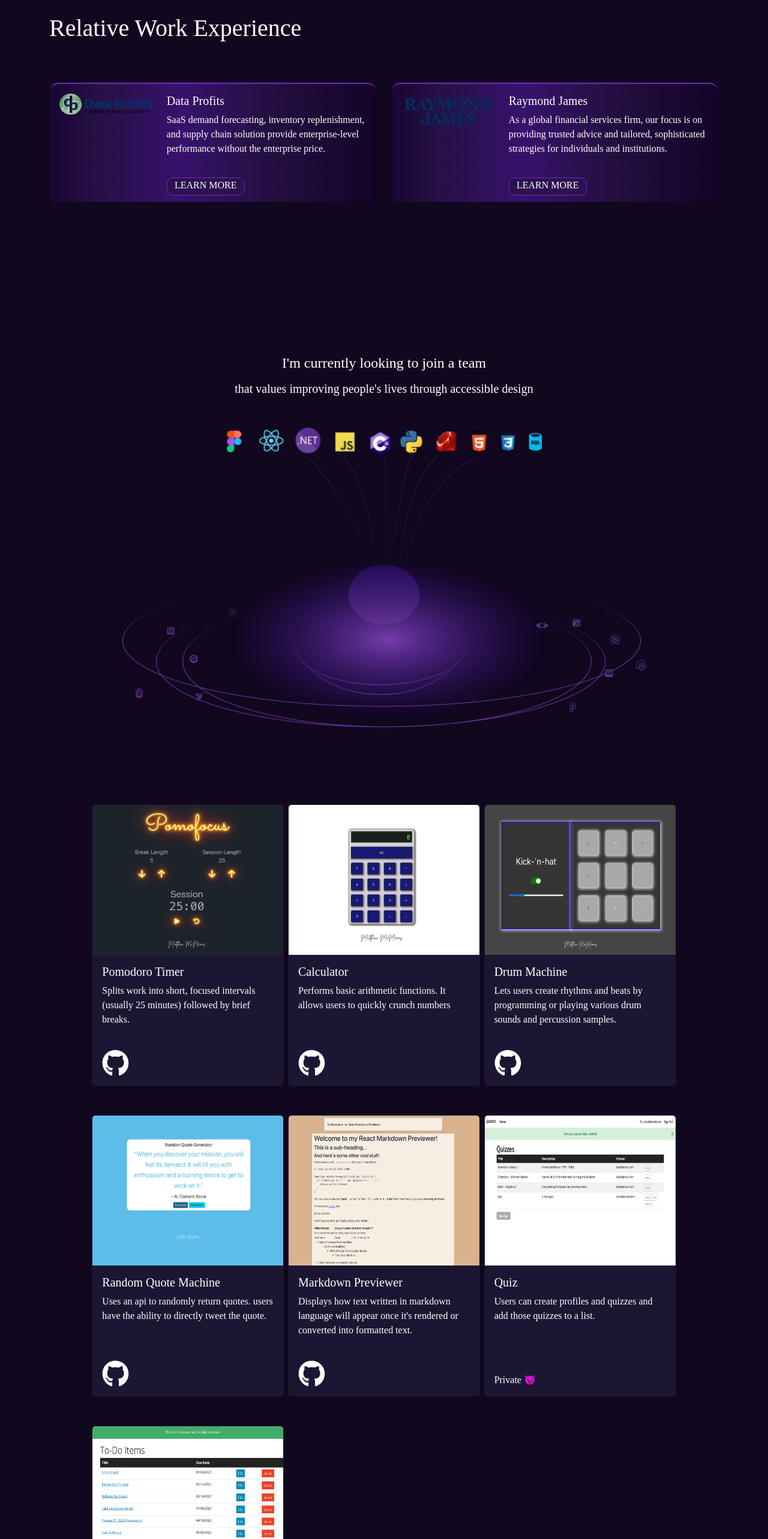
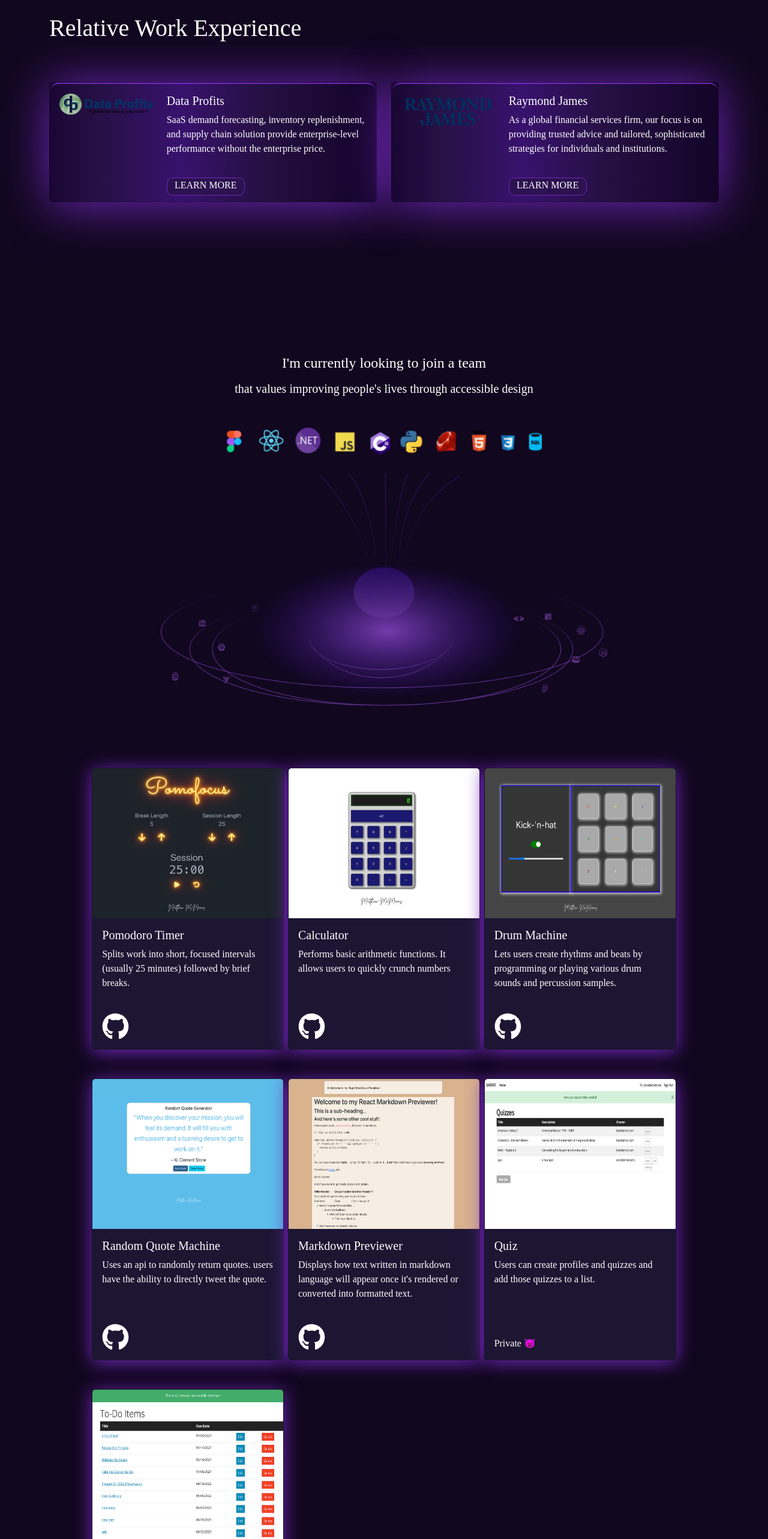
Before and after one commit to mcrayman/Portfolio, a React (Create React App) app in the folder app/: page / in a window 1280 px wide. Shown: the part 920-3486 px from the top of the page at 60% size. Built offline with nearby package versions, Linux system fonts and the light colour scheme; a web font is replaced by a local one.

Commit message:
Update styling

```diff
--- a/app/src/Experience.js
+++ b/app/src/Experience.js
@@ -9,7 +9,7 @@ function Experience() {
       <div className='relative'>Relative Work Experience</div>
       <Row className='justify-content-between'>
         <Col>
-          <Card className='cardbox'>
+          <Card className='cardbox' style={{ boxShadow: '0 4px 80px 0 #7127BA'}}>
             <Card.Body className="card-body-experience">
             <Row>
               <Col>
@@ -27,7 +27,7 @@ function Experience() {
           </Card>
         </Col>
         <Col>
-          <Card className='cardbox'>
+          <Card className='cardbox' style={{ boxShadow: '0 4px 80px 0 #7127BA'}}>
             <Card.Body className="card-body-experience">
             <Row>
               <Col>
--- a/app/src/Navigation.js
+++ b/app/src/Navigation.js
@@ -6,7 +6,7 @@ import { FaGithub, FaLinkedin } from 'react-icons/fa';
 function Navigation() {
     return (
         <>
-        <Navbar className='navbar' expand="lg" fixed="top">
+        <Navbar className='navbar' fixed="top">
             <Container>
                 <Nav className="ml-auto">
                     <Nav.Item>
--- a/app/src/Projects.js
+++ b/app/src/Projects.js
@@ -69,10 +69,10 @@ function Projects() {
         },
     ]
   return (
-<Row xs={1} style={{ margin: '100px 150px 0 150px', maxWidth: '1300px', alignSelf: 'center' }} className="row-cols-1 row-cols-md-3 g-2">
+<Row xs={1} style={{ margin: '75px 150px 0 150px', maxWidth: '1300px', alignSelf: 'center' }} className="row-cols-1 row-cols-md-3 g-2">
   {projects.map((project) => (
     <Col key={project.key} style={{ maxWidth: '600px' }} className="d-flex justify-content-center">
-      <Card className="card-projects" style={{ width: '350px', minWidth: '320px', height: '470px', minHeight: '470px', padding: 0, margin: '20px', backgroundColor: '#1C1633' }}>
+      <Card className="card-projects" style={{ width: '350px', minWidth: '320px', height: '470px', minHeight: '470px', padding: 0, margin: '20px', backgroundColor: '#1C1633', boxShadow: '0 4px 30px 0 #7127BA' }}>
         <Card.Img className="card-img-projects" style={{ height: '250px'}} variant="top" src={project.img} alt='project image'/>
         <Card.Body className='card-body-projects'>
           <Card.Title style={{ color: 'white' }}>{project.title}</Card.Title>
--- a/app/src/Technologies.js
+++ b/app/src/Technologies.js
@@ -14,7 +14,7 @@ function Technologies() {
             <img src={technologies} alt="technologies" style={{ width: '550px', justifyContent: 'center', marginTop: '50px' }}/>
         </Row>
         <Row className='justify-content-center'>
-            <img src={Group1942} alt="orb" style={{ width: '70%'}}/>
+            <img src={Group1942} alt="orb" style={{ width: '60%', marginTop: '30px'}}/>
         </Row>
     </Row>
   )
```
